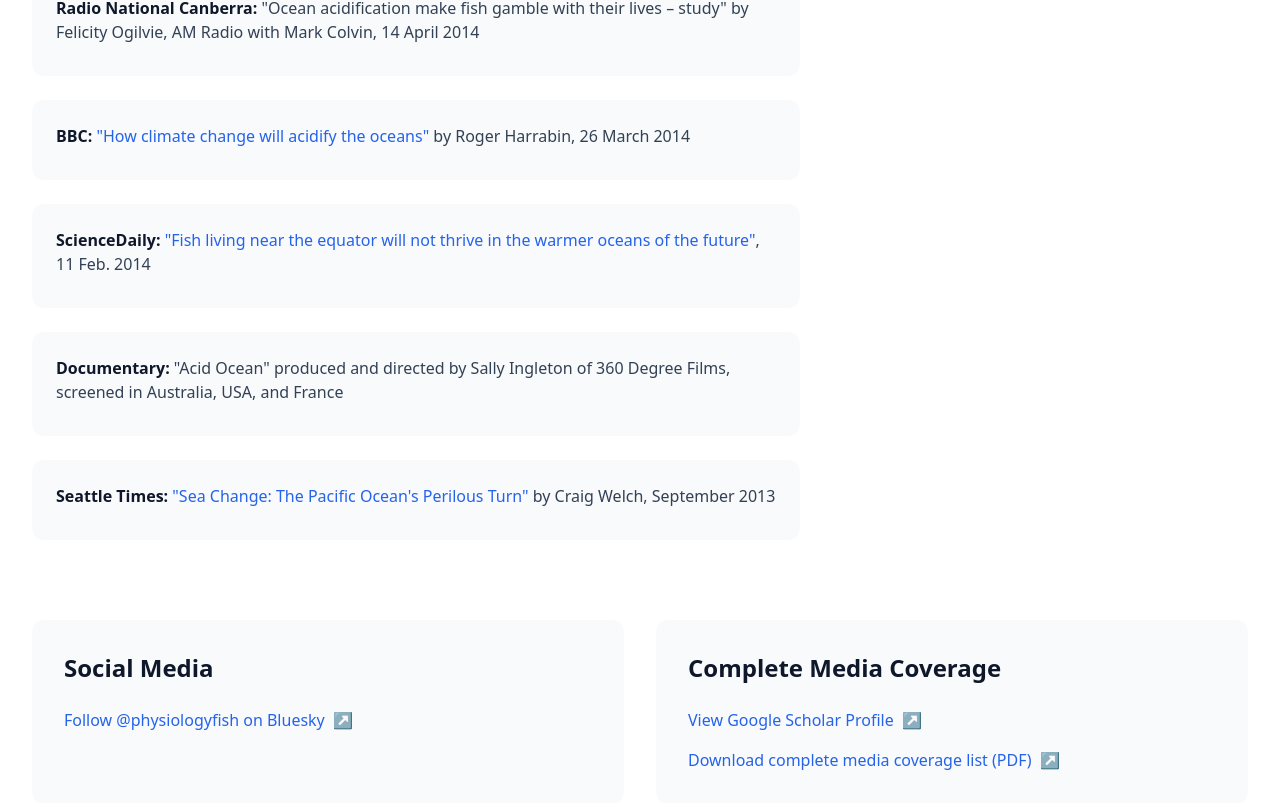
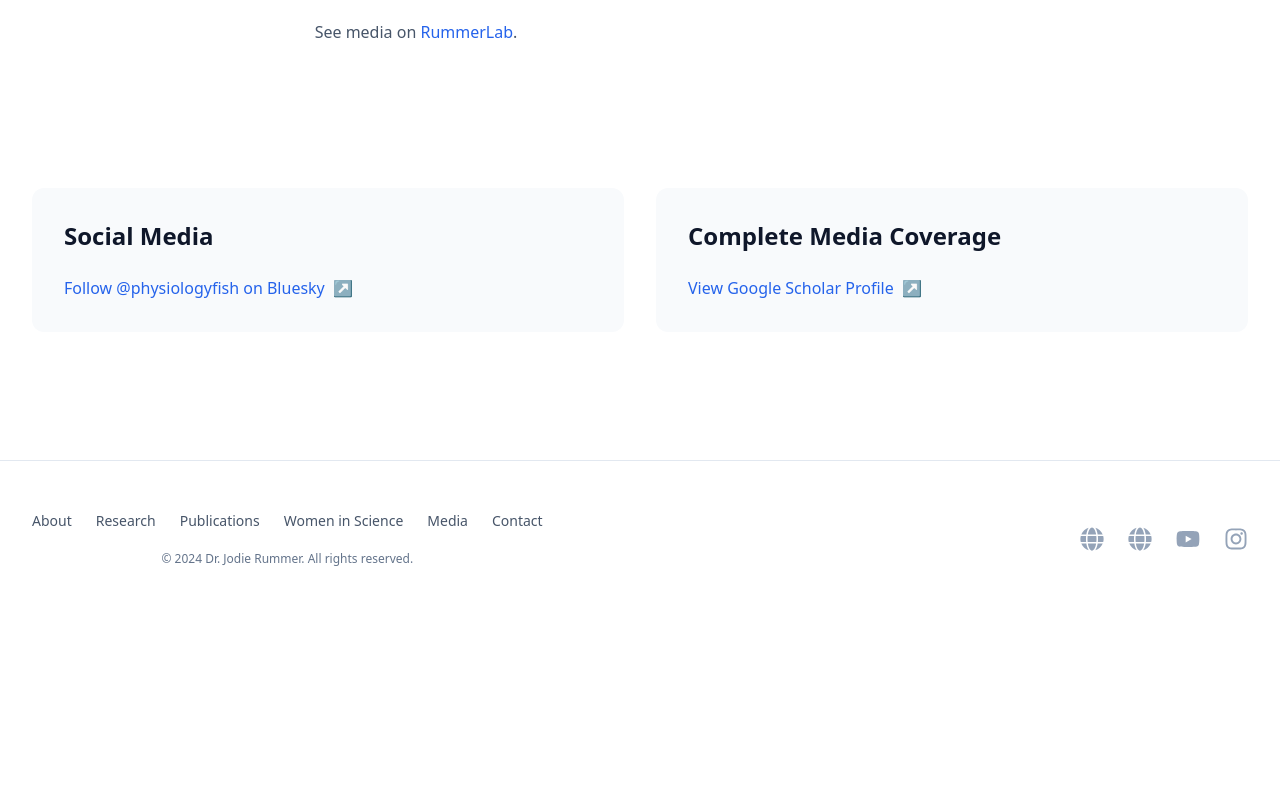
Before and after one commit to RummerLab/jodierummer, a Next.js app: page /media in a window 1280 px wide. Shown: the part 1837-2640 px from the top of the page. After the commit the page ends 2454 px from the top, so only its background shows below. Built offline with nearby package versions, Linux system fonts and the light colour scheme; no server answers.

Commit message:
Make Recent Media Coverage blank for now.

```diff
--- a/app/media/page.tsx
+++ b/app/media/page.tsx
@@ -121,63 +121,12 @@ export default function MediaPage() {
                 {/* Media Coverage Section */}
                 <section aria-labelledby="media-coverage-title" className="mb-20">
                     <h2 id="media-coverage-title" className="text-3xl font-semibold text-slate-900 dark:text-white mb-6">Recent Media Coverage</h2>
-                    <div className="max-w-3xl space-y-6">
-                        <ul className="space-y-6">
-                            <li className="bg-slate-50 dark:bg-slate-900 rounded-xl p-6">
-                                <p className="text-slate-900 dark:text-white mb-2">
-                                    <strong className="text-slate-900 dark:text-white">Radio National Canberra:</strong>
-                                    <span className="text-slate-700 dark:text-slate-300"> "Ocean acidification make fish gamble with their lives – study" by Felicity Ogilvie, AM Radio with Mark Colvin, 14 April 2014</span>
-                                </p>
-                            </li>
-                            <li className="bg-slate-50 dark:bg-slate-900 rounded-xl p-6">
-                                <p className="text-slate-900 dark:text-white mb-2">
-                                    <strong className="text-slate-900 dark:text-white">BBC:</strong>{' '}
-                                    <Link
-                                        href="http://www.bbc.com/news/magazine-26746039"
-                                        target="_blank"
-                                        rel="noopener"
-                                        className="text-blue-600 hover:text-blue-500 font-medium"
-                                    >
-                                        "How climate change will acidify the oceans"
-                                    </Link>
-                                    <span className="text-slate-700 dark:text-slate-300"> by Roger Harrabin, 26 March 2014</span>
-                                </p>
-                            </li>
-                            <li className="bg-slate-50 dark:bg-slate-900 rounded-xl p-6">
-                                <p className="text-slate-900 dark:text-white mb-2">
-                                    <strong className="text-slate-900 dark:text-white">ScienceDaily:</strong>{' '}
-                                    <Link
-                                        href="http://www.sciencedaily.com/releases/2014/02/140211094304.htm"
-                                        target="_blank"
-                                        rel="noopener"
-                                        className="text-blue-600 hover:text-blue-500 font-medium"
-                                    >
-                                        "Fish living near the equator will not thrive in the warmer oceans of the future"
-                                    </Link>
-                                    <span className="text-slate-700 dark:text-slate-300">, 11 Feb. 2014</span>
-                                </p>
-                            </li>
-                            <li className="bg-slate-50 dark:bg-slate-900 rounded-xl p-6">
-                                <p className="text-slate-900 dark:text-white mb-2">
-                                    <strong className="text-slate-900 dark:text-white">Documentary:</strong>
-                                    <span className="text-slate-700 dark:text-slate-300"> "Acid Ocean" produced and directed by Sally Ingleton of 360 Degree Films, screened in Australia, USA, and France</span>
-                                </p>
-                            </li>
-                            <li className="bg-slate-50 dark:bg-slate-900 rounded-xl p-6">
-                                <p className="text-slate-900 dark:text-white mb-2">
-                                    <strong className="text-slate-900 dark:text-white">Seattle Times:</strong>{' '}
-                                    <Link
-                                        href="http://apps.seattletimes.com/reports/sea-change/2013/sep/11/pacific-ocean-perilous-turn-overview/"
-                                        target="_blank"
-                                        rel="noopener"
-                                        className="text-blue-600 hover:text-blue-500 font-medium"
-                                    >
-                                        "Sea Change: The Pacific Ocean's Perilous Turn"
-                                    </Link>
-                                    <span className="text-slate-700 dark:text-slate-300"> by Craig Welch, September 2013</span>
-                                </p>
-                            </li>
-                        </ul>
+                    <div className="max-w-3xl">
+                        <div className="text-center py-12">
+                            <p className="text-slate-600 dark:text-slate-300 mb-4">
+                                See media on <Link href="https://rummerlab.com/media" className="text-blue-600 hover:text-blue-500 font-medium">RummerLab</Link>.
+                            </p>
+                        </div>
                     </div>
                 </section>
 
@@ -210,17 +159,6 @@ export default function MediaPage() {
                                 View Google Scholar Profile
                                 <span>↗</span>
                             </Link>
-                            <div>
-                                <Link
-                                    href="/uploads/3/7/2/2/37225593/press_and_media_coverage_4dec.2014.pdf"
-                                    target="_blank"
-                                    rel="noopener"
-                                    className="inline-flex items-center text-blue-600 hover:text-blue-500 font-medium gap-2"
-                                >
-                                    Download complete media coverage list (PDF)
-                                    <span>↗</span>
-                                </Link>
-                            </div>
                         </div>
                     </div>
                 </section>
```
